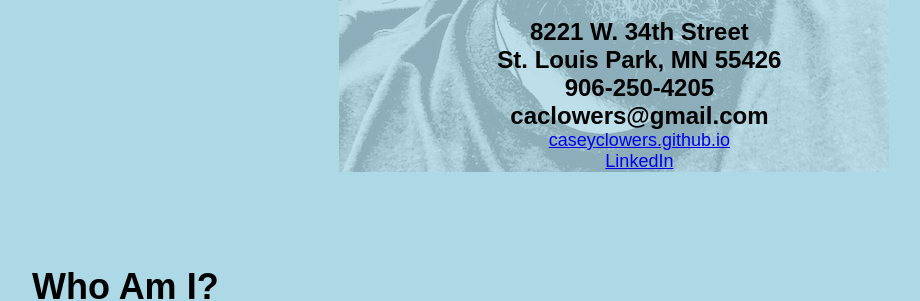
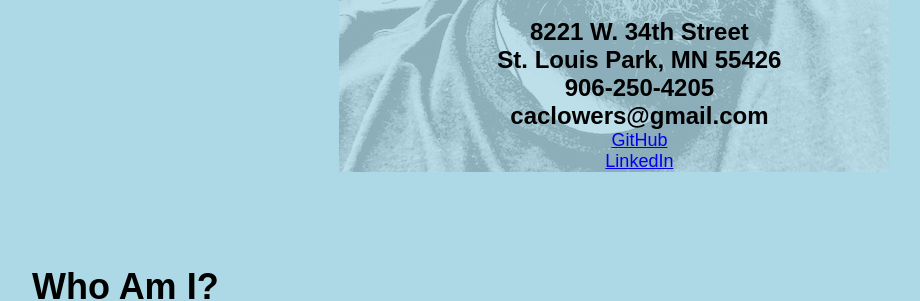
Before and after one commit to caclowers/caclowers.github.io, a plain HTML site: page HTMLResume.html in a window 1280 px wide. Shown: the part 511-812 px from the top of the page, without its empty margins (26-946 px from the left). Drawn offline with Linux system fonts and the light colour scheme.

Commit message:
Add files via upload

```diff
--- a/HTMLResume.html
+++ b/HTMLResume.html
@@ -18,7 +18,7 @@
 					<h3>St. Louis Park, MN 55426</h3>
 					<h3>906-250-4205</h3>
 					<h3>caclowers@gmail.com</h3>
-					<a href="https://github.com/caclowers/caseyclowers.github.io">caseyclowers.github.io</a>
+					<a href="https://github.com/caclowers">GitHub</a>
 					<br>
 					<a href="http://www.linkedin.com/in/caseyclowers">LinkedIn</a>
 				</div>
```
